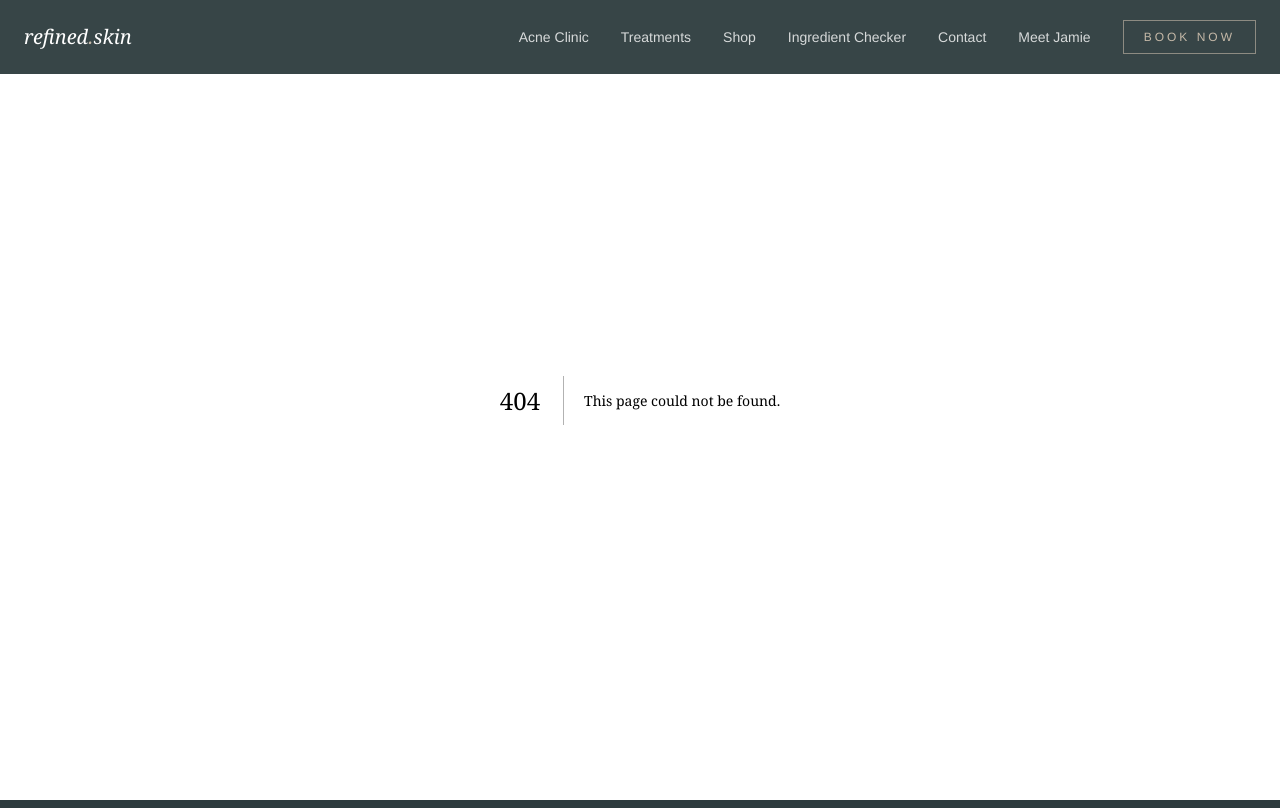
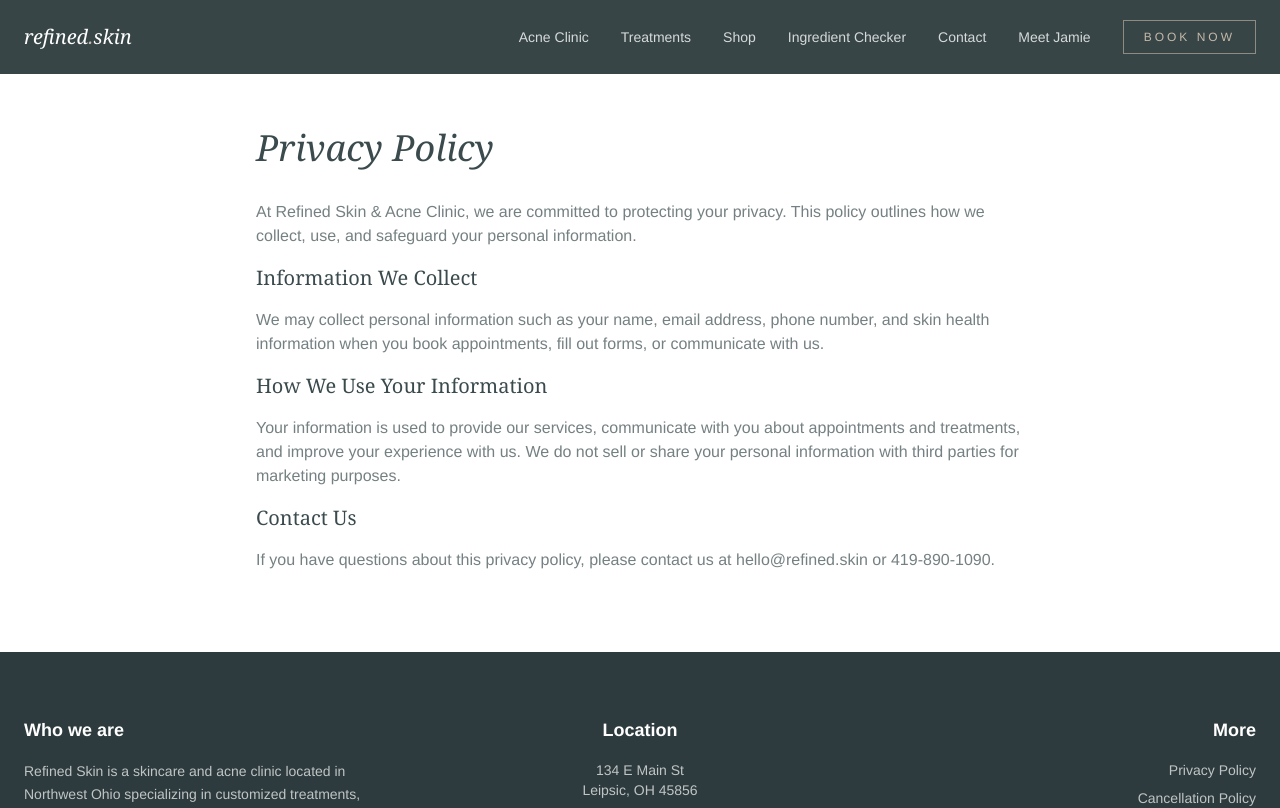
Before and after one commit to dlbrown06/refined-skin, a Next.js app: page /privacy-policy in a window 1280 px wide. Before the commit this address had no page. Shown: the top 808 px of the page. Built offline with nearby package versions, Linux system fonts and the light colour scheme.

Commit message:
Add policy pages, not-found page, and public folder

```diff
--- /dev/null
+++ b/src/app/cancellation-policy/page.tsx
@@ -0,0 +1,20 @@
+import type { Metadata } from "next";
+
+export const metadata: Metadata = {
+  title: "Cancellation Policy | Refined Skin",
+};
+
+export default function CancellationPolicyPage() {
+  return (
+    <section className="pt-32 pb-20 px-6 bg-white">
+      <div className="mx-auto max-w-3xl">
+        <h1 className="font-serif text-4xl italic text-brand-charcoal mb-8">Cancellation Policy</h1>
+        <div className="text-brand-charcoal/70 space-y-4 text-sm leading-relaxed">
+          <p>We understand that scheduling conflicts arise. We respectfully request that you provide at least 24 hours notice if you need to cancel or reschedule your appointment.</p>
+          <p>Late cancellations (less than 24 hours notice) or no-shows may be subject to a cancellation fee. This policy helps us serve all of our clients effectively and ensures availability for others who may need appointments.</p>
+          <p>To cancel or reschedule, please contact us at hello@refined.skin or 419-890-1090.</p>
+        </div>
+      </div>
+    </section>
+  );
+}
--- /dev/null
+++ b/src/app/not-found.tsx
@@ -0,0 +1,15 @@
+import Link from "next/link";
+
+export default function NotFound() {
+  return (
+    <section className="pt-32 pb-20 px-6 bg-white min-h-screen flex items-center justify-center">
+      <div className="text-center">
+        <h1 className="font-serif text-6xl italic text-brand-charcoal">404</h1>
+        <p className="mt-4 text-brand-charcoal/60">Page not found</p>
+        <Link href="/" className="btn-outline-dark mt-8">
+          Back to Home
+        </Link>
+      </div>
+    </section>
+  );
+}
--- /dev/null
+++ b/src/app/privacy-policy/page.tsx
@@ -0,0 +1,24 @@
+import type { Metadata } from "next";
+
+export const metadata: Metadata = {
+  title: "Privacy Policy | Refined Skin",
+};
+
+export default function PrivacyPolicyPage() {
+  return (
+    <section className="pt-32 pb-20 px-6 bg-white">
+      <div className="mx-auto max-w-3xl">
+        <h1 className="font-serif text-4xl italic text-brand-charcoal mb-8">Privacy Policy</h1>
+        <div className="prose prose-sm text-brand-charcoal/70 space-y-4">
+          <p>At Refined Skin & Acne Clinic, we are committed to protecting your privacy. This policy outlines how we collect, use, and safeguard your personal information.</p>
+          <h2 className="font-serif text-xl mt-8 mb-4 text-brand-charcoal">Information We Collect</h2>
+          <p>We may collect personal information such as your name, email address, phone number, and skin health information when you book appointments, fill out forms, or communicate with us.</p>
+          <h2 className="font-serif text-xl mt-8 mb-4 text-brand-charcoal">How We Use Your Information</h2>
+          <p>Your information is used to provide our services, communicate with you about appointments and treatments, and improve your experience with us. We do not sell or share your personal information with third parties for marketing purposes.</p>
+          <h2 className="font-serif text-xl mt-8 mb-4 text-brand-charcoal">Contact Us</h2>
+          <p>If you have questions about this privacy policy, please contact us at hello@refined.skin or 419-890-1090.</p>
+        </div>
+      </div>
+    </section>
+  );
+}
--- /dev/null
+++ b/src/app/return-policy/page.tsx
@@ -0,0 +1,20 @@
+import type { Metadata } from "next";
+
+export const metadata: Metadata = {
+  title: "Return Policy | Refined Skin",
+};
+
+export default function ReturnPolicyPage() {
+  return (
+    <section className="pt-32 pb-20 px-6 bg-white">
+      <div className="mx-auto max-w-3xl">
+        <h1 className="font-serif text-4xl italic text-brand-charcoal mb-8">Return Policy</h1>
+        <div className="text-brand-charcoal/70 space-y-4 text-sm leading-relaxed">
+          <p>At Refined Skin & Acne Clinic, we want you to be completely satisfied with your skincare purchases. If for any reason you are not satisfied, please contact us within 14 days of purchase.</p>
+          <p>Products must be in their original condition (unopened/unused) to be eligible for a full refund. Opened products may be eligible for exchange or store credit at our discretion.</p>
+          <p>To initiate a return, please contact us at hello@refined.skin or 419-890-1090.</p>
+        </div>
+      </div>
+    </section>
+  );
+}
```
Also changed, not shown: 2 other files (tests, documents, lock files or other folders).
